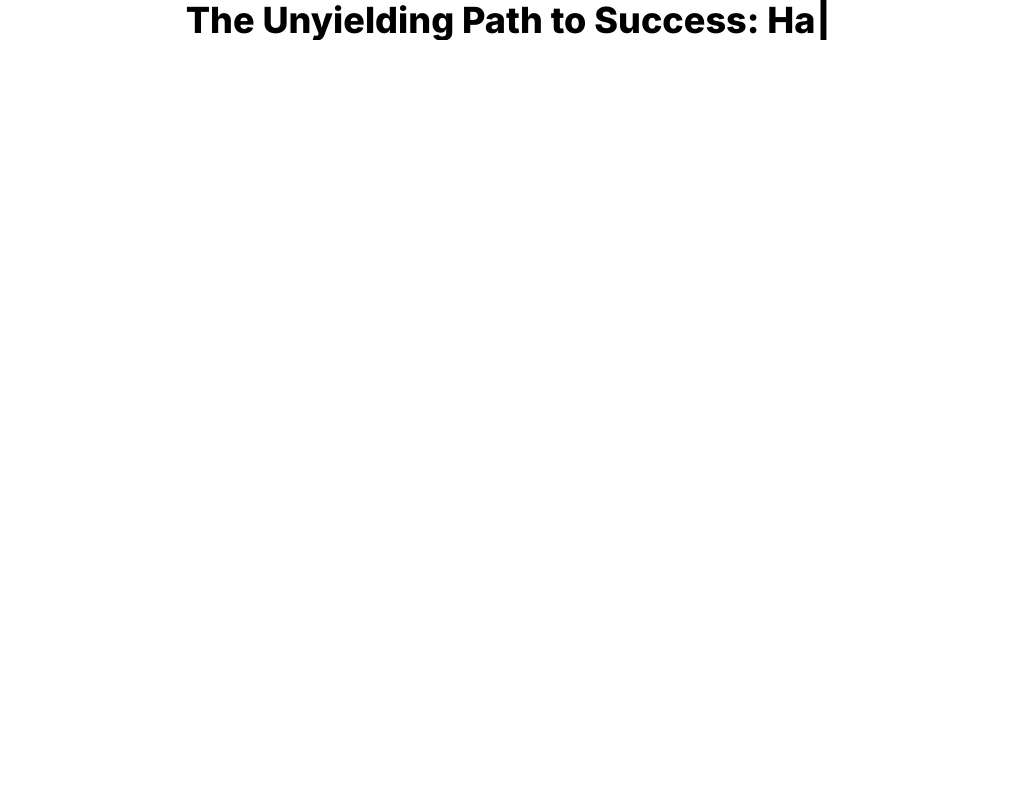
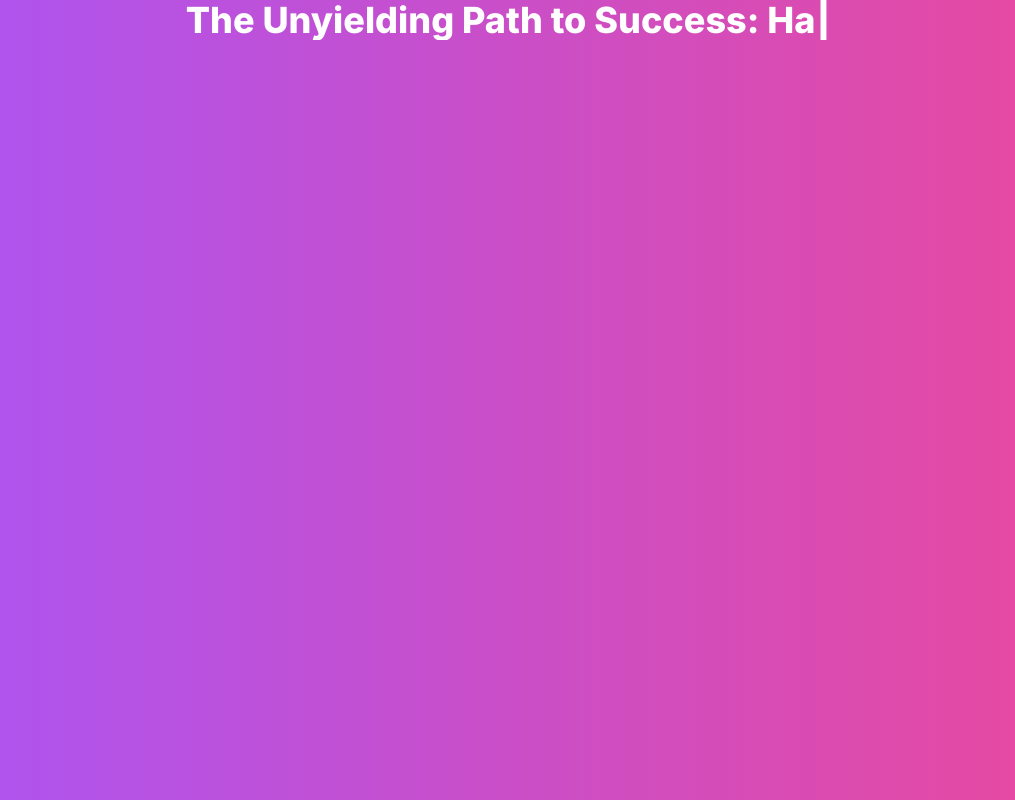
Before and after one commit to itsfoxdog/hardwork, a Next.js app: page / in a window 1280 px wide. Shown: the whole page, without its empty margins (132-1147 px from the left). Built offline with nearby package versions, Linux system fonts and the light colour scheme.

Commit message:
Update globals.css

```diff
--- a/app/globals.css
+++ b/app/globals.css
@@ -25,14 +25,13 @@ body {
     )
     rgb(var(--background-start-rgb));
 }
+
 * {
-  background-color: white;
-  color: black;
+  color: rgb(255, 255, 255);
   margin: 0;
   padding: 0;
 }
-@layer components {
-  body {
-    @apply bg-gradient-to-r from-purple-500 to-pink-500;
-  }
+
+body {
+  @apply bg-gradient-to-r from-purple-500 to-pink-500;
 }
```
